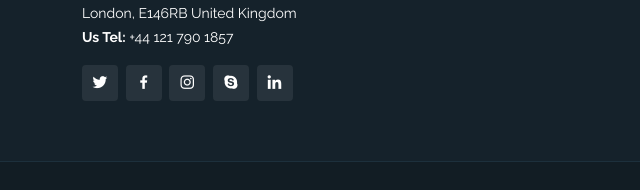
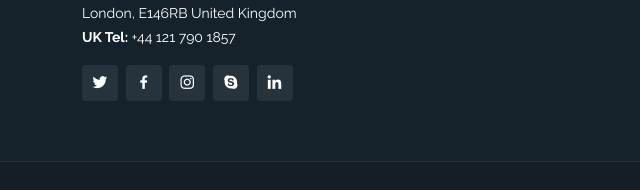
Before and after one commit to Avidson/htm, a plain HTML site: page index.html in a window 1280 px wide. Shown: the part 5208-5398 px from the top of the page, 0-640 px from the left. Drawn offline with nearby package versions, Linux system fonts and the light colour scheme.

Commit message:
Update index.html

```diff
--- a/index.html
+++ b/index.html
@@ -594,7 +594,7 @@
                 <strong>Email:</strong>henbenfootballmanagement@usa.com<br>
               </p>
               <p><b>UK Office:</b>10, Zetland Street, Poplar, London, E146RB United Kingdom <br>
-              <strong>Us Tel: </strong> +44 121 790 1857
+              <strong>UK Tel: </strong> +44 121 790 1857
               </p>
               <div class="social-links mt-3">
                 <a href="#" class="twitter"><i class="bx bxl-twitter"></i></a>
```
